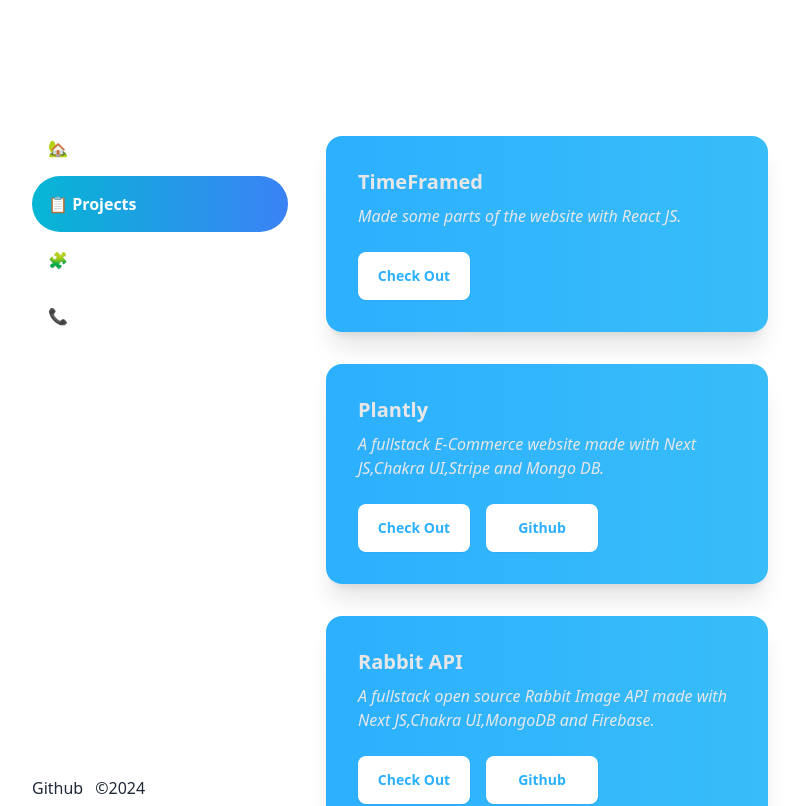
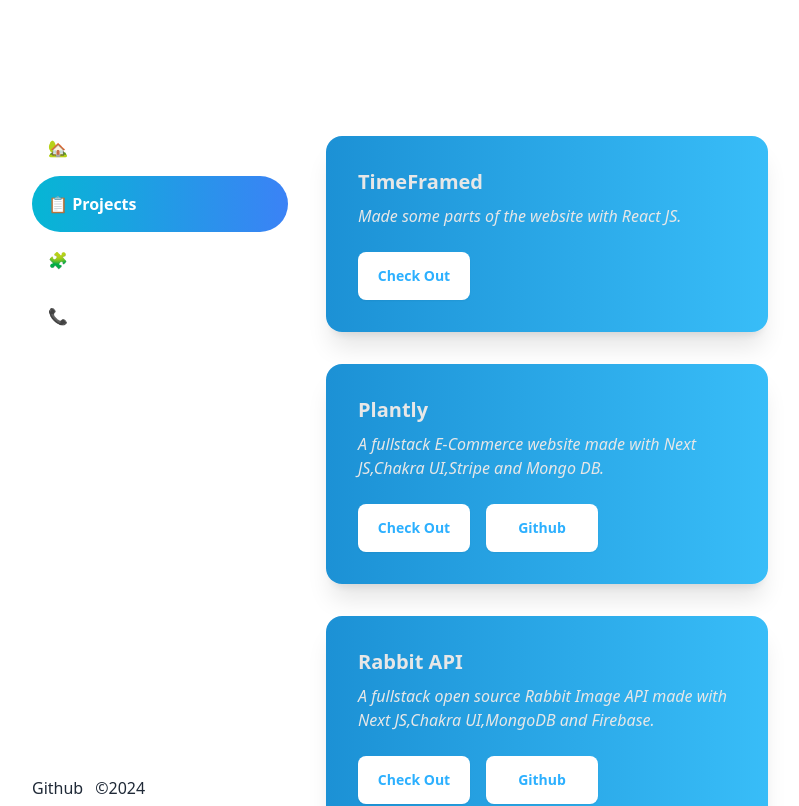
Before and after one commit to sougataghar477/portfolio-second, a React (Vite) app: page /projects in a window 1280 px wide. Shown: the top 806 px of the page, without its empty margins (240-1039 px from the left). Built offline with nearby package versions, Linux system fonts and the light colour scheme.

Commit message:
changed styles

```diff
--- a/src/components/Card.jsx
+++ b/src/components/Card.jsx
@@ -1,6 +1,6 @@
 
 function Card({ project }) {
-  return <div className="card scale-card relative   bg-gradient-to-r from-[#2cb0ff] to-sky-400 shadow-xl mb-8 w-full">
+  return <div className="card scale-card relative   bg-gradient-to-r from-[#1c91d5] to-sky-400 shadow-xl mb-8 w-full">
 
     <div className="card-body">
       <h1 className="card-title text-[#e7e7e7]">{project.heading}</h1>
```
